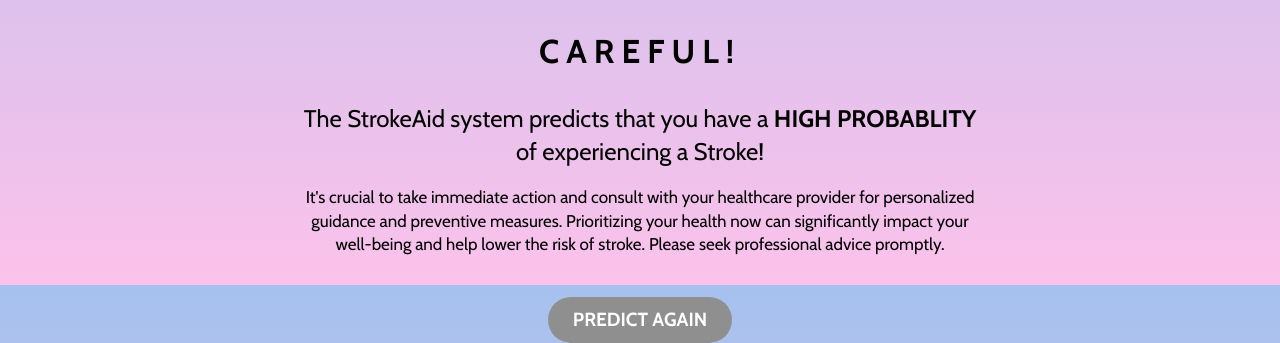
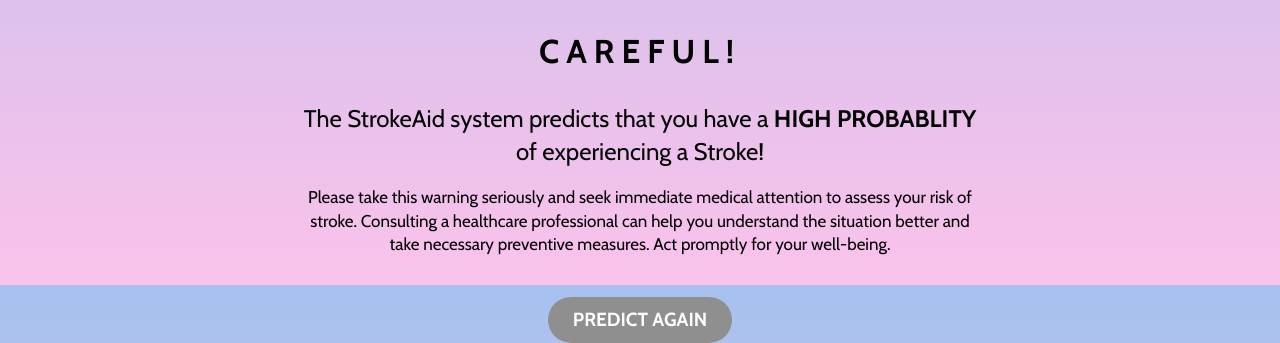
Before and after one commit to hxsief/StrokeAid, a Flask app: template templates/yespage.html in a window 1280 px wide. Shown: the part 515-858 px from the top of the page. Run offline with Flask 2, Linux system fonts and the light colour scheme; the template is opened without the code that fills it, so the values that code supplies are empty; parts of the project's set-up code (start-up, migrations or seed data) failed here and were passed over.

Commit message:
Add files via upload

```diff
--- a/templates/yespage.html
+++ b/templates/yespage.html
@@ -25,9 +25,9 @@
 			</div>
 			<h2>CAREFUL!</h2>
 			<h1>The StrokeAid system predicts that you have a <b>HIGH PROBABLITY</b> of experiencing a Stroke!</h1>
-			<p>It's crucial to take immediate action and consult with your healthcare provider for personalized guidance and
-				preventive measures. Prioritizing your health now can significantly impact your well-being and
-				help lower the risk of stroke. Please seek professional advice promptly.</p><br>
+			<p>Please take this warning seriously and seek immediate medical attention to assess your risk of stroke.
+				Consulting a healthcare professional can help you understand the situation better and take necessary
+				preventive measures. Act promptly for your well-being.</p><br>
 			<a href="{{ url_for('home') }}">PREDICT AGAIN</a>
 		</div>
 	</div>
```
